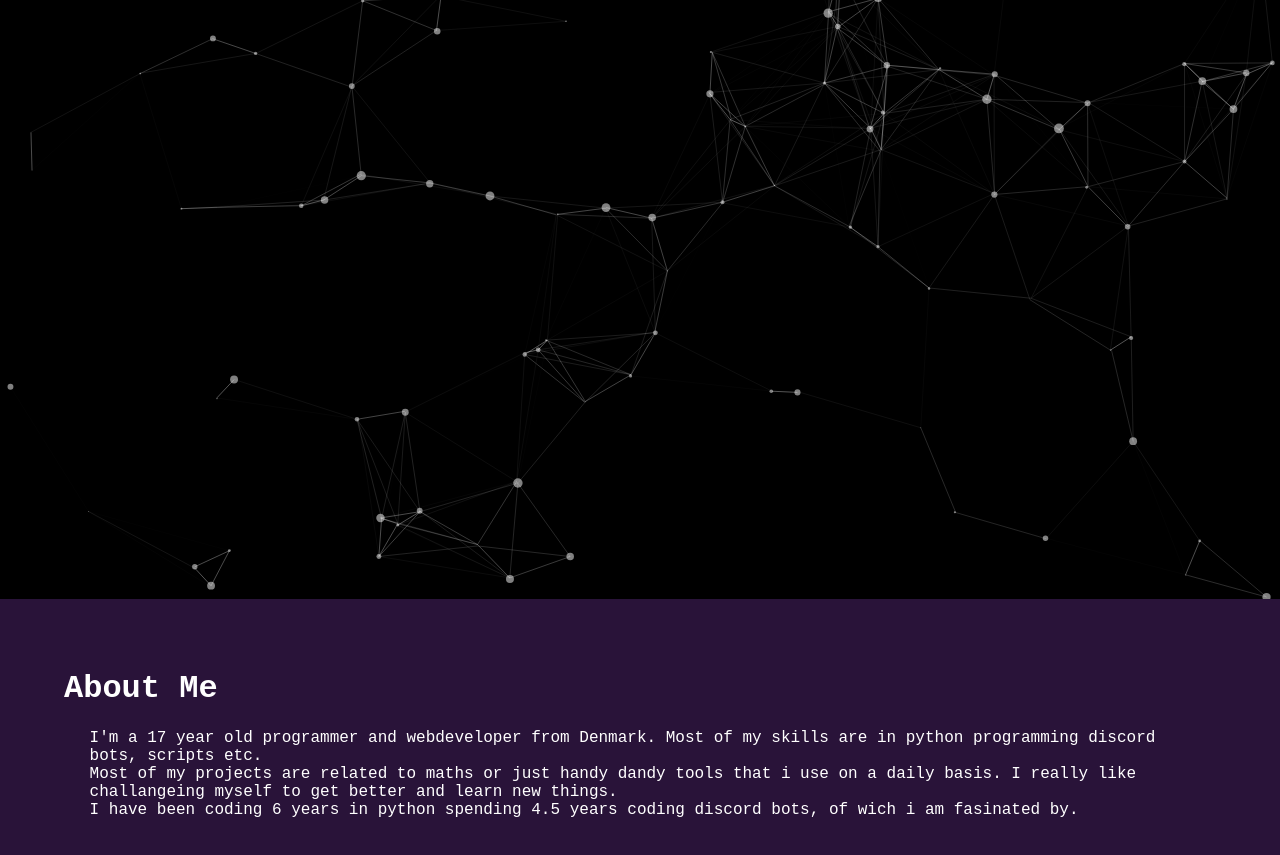
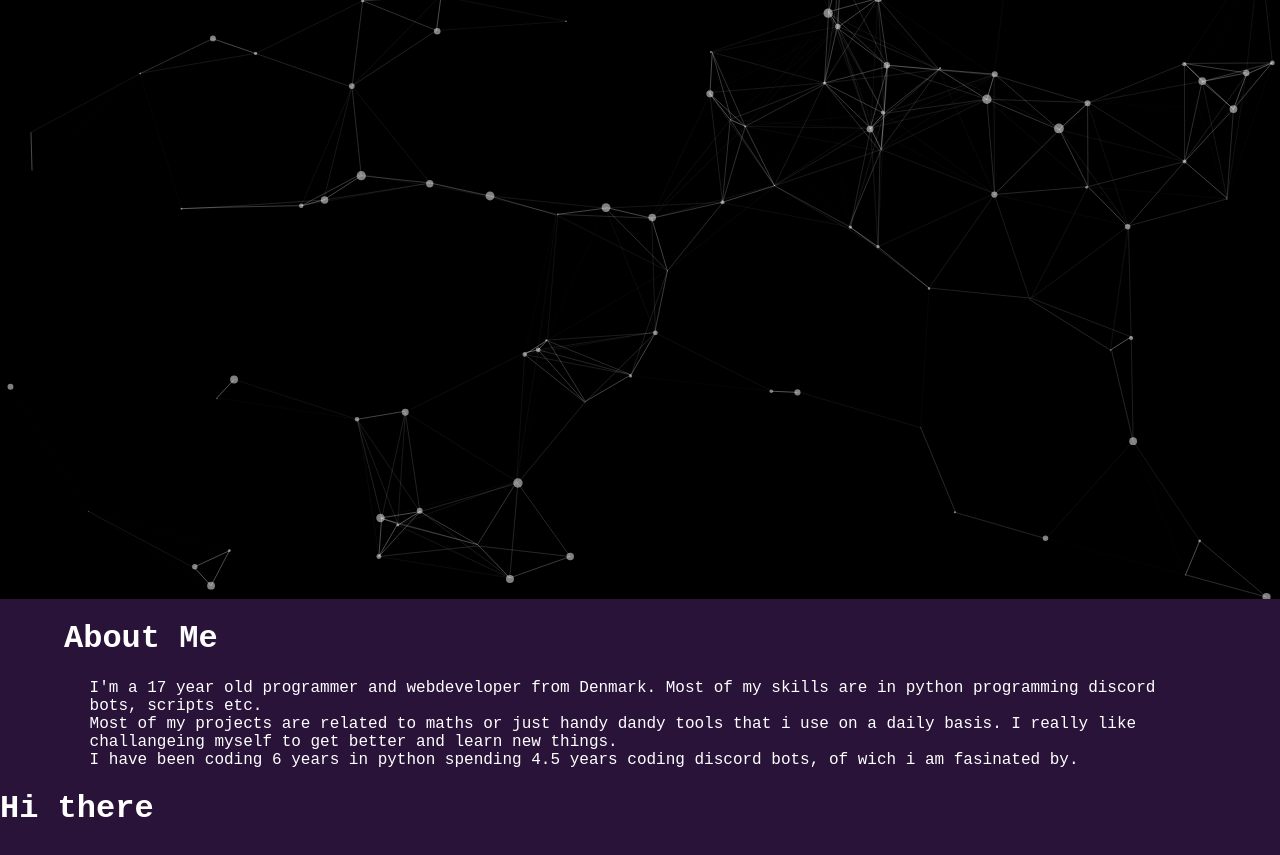
Before and after one commit to logicguy1/logicguy1.github.io, a plain HTML site: page index.html in a window 1280 px wide. Shown: the part 201-1056 px from the top of the page. Drawn offline with Linux system fonts and the light colour scheme.

Commit message:
Update index.html

```diff
--- a/index.html
+++ b/index.html
@@ -7,20 +7,27 @@
   </head>
   <body>
     <div id="particles-js">
-      <!-- <h1 class="centerText">Logicguy1's portfolio</h1> -->
     </div>
+    <!-- <canvas class="particles-js-canvas-el" width="300" height="149" style="width: 100%; height: 100%;"></canvas> -->
 
     <div id="title">
-      <h1 class="centerText">Logicguy1's portfolio</h1>
-      <span class="centerText">A breaf description of who i am and what i do</span>
+      <h1 class="centerText disable-select">Logicguy1's portfolio</h1>
+      <span class="centerText disable-select">A breaf description of who i am and what i do</span>
     </div>
 
     <div id="description">
-      <h1 class="titleCard">About Me</h1>
-      <span class="descriptionSpan" id="replace-me1">I'm a {age} year old programmer and webdeveloper from Denmark. Most of my skills are in python programming discord bots, scripts etc.</span>
-      <span class="descriptionSpan" id="replace-me2">Most of my projects are related to maths or just handy dandy tools that i use on a daily basis. I really like challangeing myself to get better and learn new things.</span>
-      <span class="descriptionSpan" id="replace-me3">I have been coding {py} years in python spending {dpy} years coding discord bots, of wich i am fasinated by.</span>
+      <div class="background" id="bio">
+        <h1 class="titleCard disable-select">About Me</h1>
+        <span class="descriptionSpan" id="replace-me1">I'm a {age} year old programmer and webdeveloper from Denmark. Most of my skills are in python programming discord bots, scripts etc.</span>
+        <span class="descriptionSpan" id="replace-me2">Most of my projects are related to maths or just handy dandy tools that i use on a daily basis. I really like challangeing myself to get better and learn new things.</span>
+        <span class="descriptionSpan" id="replace-me3">I have been coding {py} years in python spending {dpy} years coding discord bots, of wich i am fasinated by.</span>
+      </div>
+
+      <div class="background" id="projects">
+        <h1>Hi there</h1>
+      </div>
     </div>
+
 
     <!-- Particles.js -->
     <script type="text/javascript" src="js/particles.min.js"></script>
```
